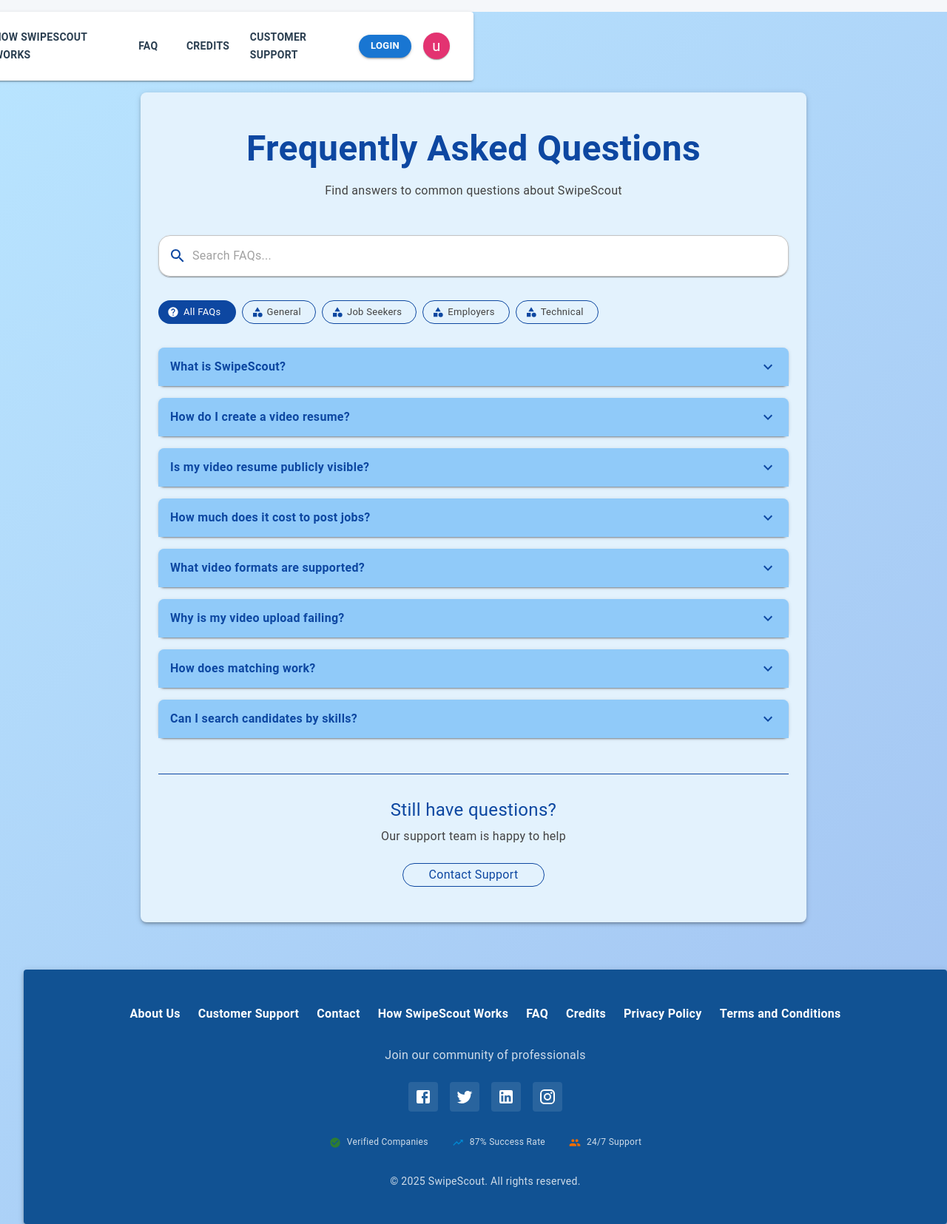
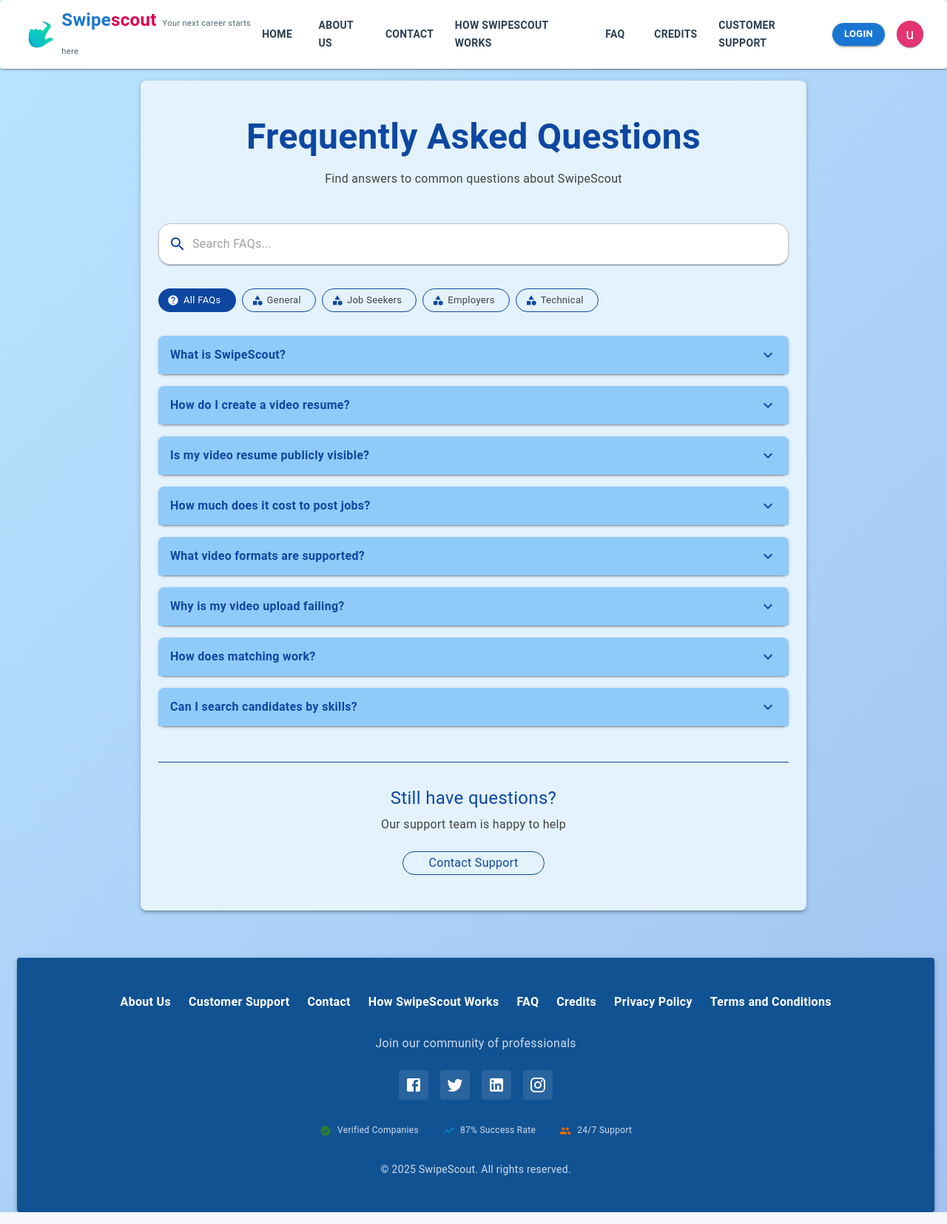
Before and after one commit to Voltamon/Swipescout, a React (Vite) app: page /FAQs in a window 1280 px wide. Shown: the whole page at 74% size. Built offline with nearby package versions, Linux system fonts and the light colour scheme; no server answers; what @cloudinary/url-gen would draw is missing.

Commit message:
home page text colors..

```diff
--- a/src/components/Headers/Footer.jsx
+++ b/src/components/Headers/Footer.jsx
@@ -26,8 +26,8 @@
   borderRadius: theme.shape.borderRadius, // Apply global border radius
   boxShadow: theme.shadows[4], // More prominent shadow
   margin: theme.spacing(2), // Add margin for a floating effect
-  width: `calc(100% - ${theme.spacing(4)})`, // Account for margin
-  left: "50%",
+  width: `calc(100% - ${theme.spacing(5)})`, // Account for margin
+  left: "49%",
   transform: "translateX(-50%)", // Center the footer
   position: "relative" // Ensure position for pseudo-elements if any
 }));
--- a/src/components/Headers/Header.jsx
+++ b/src/components/Headers/Header.jsx
@@ -11,11 +11,10 @@
   boxShadow: theme.shadows[2], // Subtle shadow
   padding: theme.spacing(1, 0), // Vertical padding
   borderRadius: theme.shape.borderRadius, // Apply global border radius
-  margin: theme.spacing(2), // Add margin for a floating effect
-  width: `calc(100% - ${theme.spacing(4)})`, // Account for margin
-  left: '50%',
-  transform: 'translateX(-50%)', // Center the header
-  top: theme.spacing(2), // Position from top
+  // Removed fixed positioning and width calculations for full width responsiveness
+  width: '100%', // Ensure it takes full width
+  position: 'sticky', // Keep it sticky
+  top: 0,
   zIndex: theme.zIndex.appBar, // Ensure it's above other content
 }));
 
--- a/src/pages/HomePage.jsx
+++ b/src/pages/HomePage.jsx
@@ -251,7 +251,7 @@
     status: "completed",
   },
 ];
-const HomePage = () => { // Corrected: Removed `=> {` from here
+const HomePage = () => {
   const theme = useTheme(); // Access theme
   const isMobile = useMediaQuery(theme.breakpoints.down('md')); // Use theme breakpoint
   const [hoveredVideo, setHoveredVideo] = useState(null);
@@ -509,7 +509,7 @@
                     WebkitFontSmoothing: "antialiased",
                     MozOsxFontSmoothing: "grayscale",
                     textRendering: "optimizeLegibility",
-                    background: `linear-gradient(170deg, ${theme.palette.primary.light} 10%, ${theme.palette.secondary.main} 30%, ${theme.palette.primary.contrastText} 100%)`,
+                    background: `linear-gradient(170deg,rgb(255, 255, 255)  10%, rgb(255, 32, 32) 30%, ${theme.palette.primary.contrastText} 100%)`,
                     WebkitBackgroundClip: "text",
                     WebkitTextFillColor: "transparent",
                     backgroundClip: "text",
@@ -538,7 +538,7 @@
                     fontWeight: 500,
                     fontSize: { xs: 18, md: 24 }, // Slightly reduced font size for subtitle
                     lineHeight: 1.5, // Added line height for readability
-                    background: `linear-gradient(90deg, #FFF9C4 0%, #FFD54F 60%, #FBC02D 100%)`, // Soft → Medium → Rich Yellow
+                    background: `linear-gradient(90deg, ${theme.palette.warning.light} 0%, ${theme.palette.warning.main} 60%, ${theme.palette.warning.dark} 100%)`, // Yellow gradient
                     WebkitBackgroundClip: "text",
                     WebkitTextFillColor: "transparent",
                     backgroundClip: "text",
@@ -772,7 +772,7 @@
             <Grid container spacing={4} justifyContent="center" alignItems="center">
               <Grid item xs={12} md={4} sx={{ textAlign: "center" }}>
                 <Avatar
-                  src={`${VITE_BASE_URL}/public/images/tareq.jpg`} // Assuming this path is correct
+                  src={`/images/tareq.jpg`} // Corrected image path
                   sx={{ width: 150, height: 150, mx: "auto", mb: 2, boxShadow: theme.shadows[3] }}
                 />
                 <Typography variant="h5" component="h3" sx={{ fontWeight: 600, color: theme.palette.text.primary, textAlign: "center" }}>
@@ -1069,10 +1069,10 @@
             overflow: 'hidden',
             borderRadius: theme.shape.borderRadius, // Apply global border radius
             boxShadow: theme.shadows[4], // Subtle shadow
-            margin: theme.spacing(2), // Add margin for a floating effect
-            width: `calc(100% - ${theme.spacing(4)})`, // Account for margin
-            left: '50%',
-            transform: 'translateX(-50%)', // Center the section
+            // Adjusted for full width with internal spacing
+            width: '98%',
+            mx: 'auto', // Center the section
+            px: { xs: 2, md: 4 }, // Add horizontal padding
           }}
         >
           <Container maxWidth="md">
@@ -1180,6 +1180,7 @@
             </Box>
           </Container>
         </Box>
+        <Box sx={{ mt: 1, bgcolor: theme.palette.background.default, py: 2 }}></  Box>
         <Footer />
       </Box>
     </>
```
Also changed, not shown: public/images/tareq.jpg.
